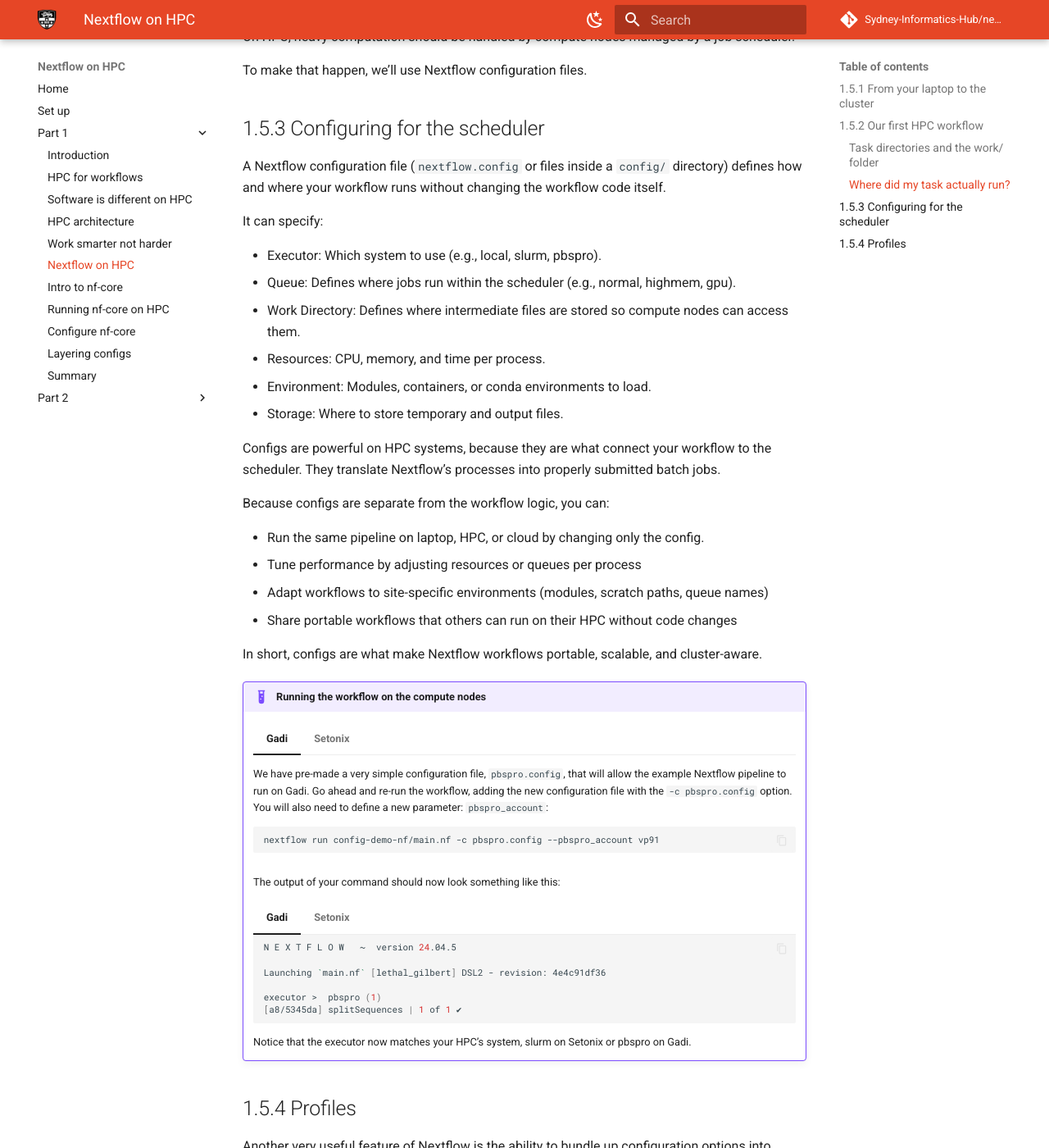
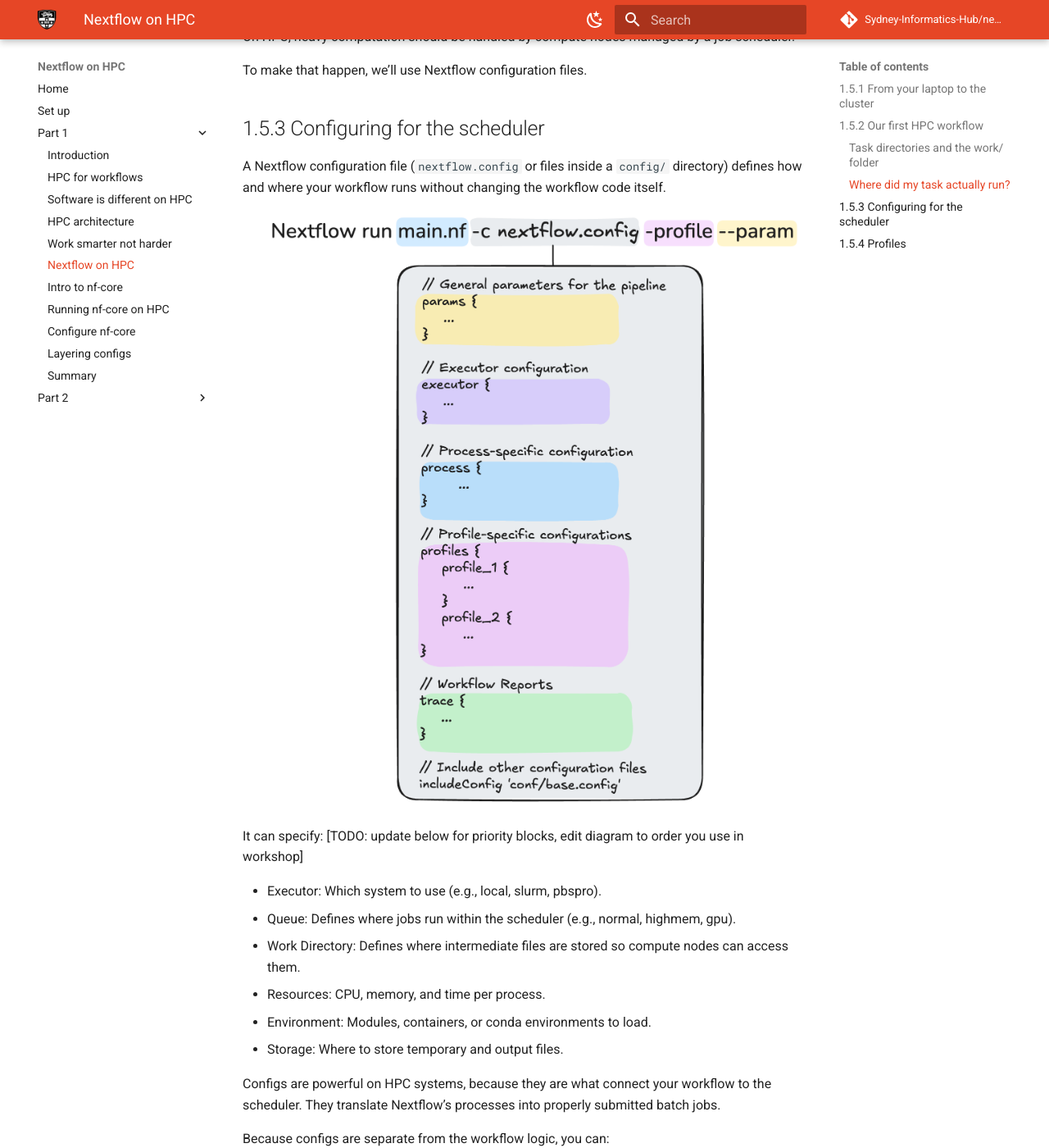
Before and after one commit to Sydney-Informatics-Hub/nextflow-hpc-workshop, an MkDocs documentation site: the page built from docs/part1/01_5_nf_hpc.md, in a window 1280 px wide and 1400 px high, scrolled down 3865 px. Shown: the whole window at 82% size. Built offline with MkDocs 1.6.1 and Material for MkDocs 9.7.7, drawn with Linux system fonts in a browser that asks for light colours; comment, search, counter and statistics services are not loaded.

Commit message:
Updated config figures

```diff
--- a/docs/part1/01_5_nf_hpc.md
+++ b/docs/part1/01_5_nf_hpc.md
@@ -142,7 +142,9 @@ To make that happen, we’ll use Nextflow configuration files.
 
 A Nextflow configuration file (`nextflow.config` or files inside a `config/` directory) defines how and where your workflow runs without changing the workflow code itself.
 
-It can specify:
+![](figs/00_config_diagram.png)
+
+It can specify: [TODO: update below for priority blocks, edit diagram to order you use in workshop]
 
 - Executor: Which system to use (e.g., local, slurm, pbspro).
 - Queue: Defines where jobs run within the scheduler (e.g., normal, highmem, gpu).
```
Also changed, not shown: docs/part1/figs/00_config_diagram.png (added), 1 other file.
